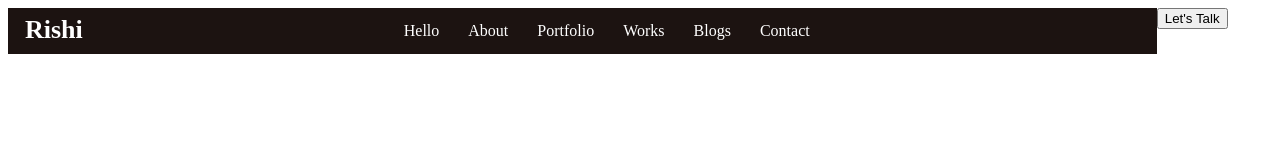
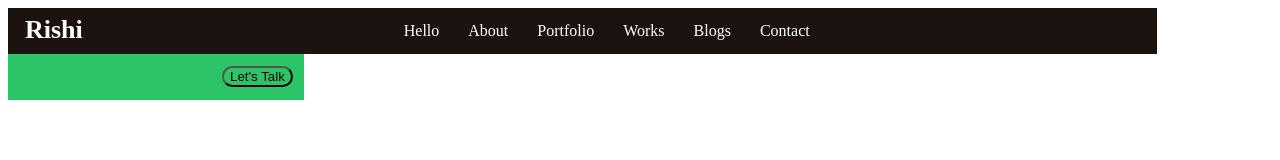
Before and after one commit to Rishi212001/Personal-website, a plain HTML site: page index.html in a window 1280 px wide. Drawn offline with Linux system fonts and the light colour scheme.

Commit message:
Let's talk added

```diff
--- a/styles.css
+++ b/styles.css
@@ -28,3 +28,15 @@
     margin-left: 20px;
     padding-top: 5px;
 }
+.talk{
+    background-color: #2BC568;
+    height: 100%;
+    width: 296px;
+    float: left;
+}
+.talk1{
+    margin-top: 12px;
+    margin-left: 214px;
+    background-color: #2BC568;
+    border-radius: 12px;
+}
```
